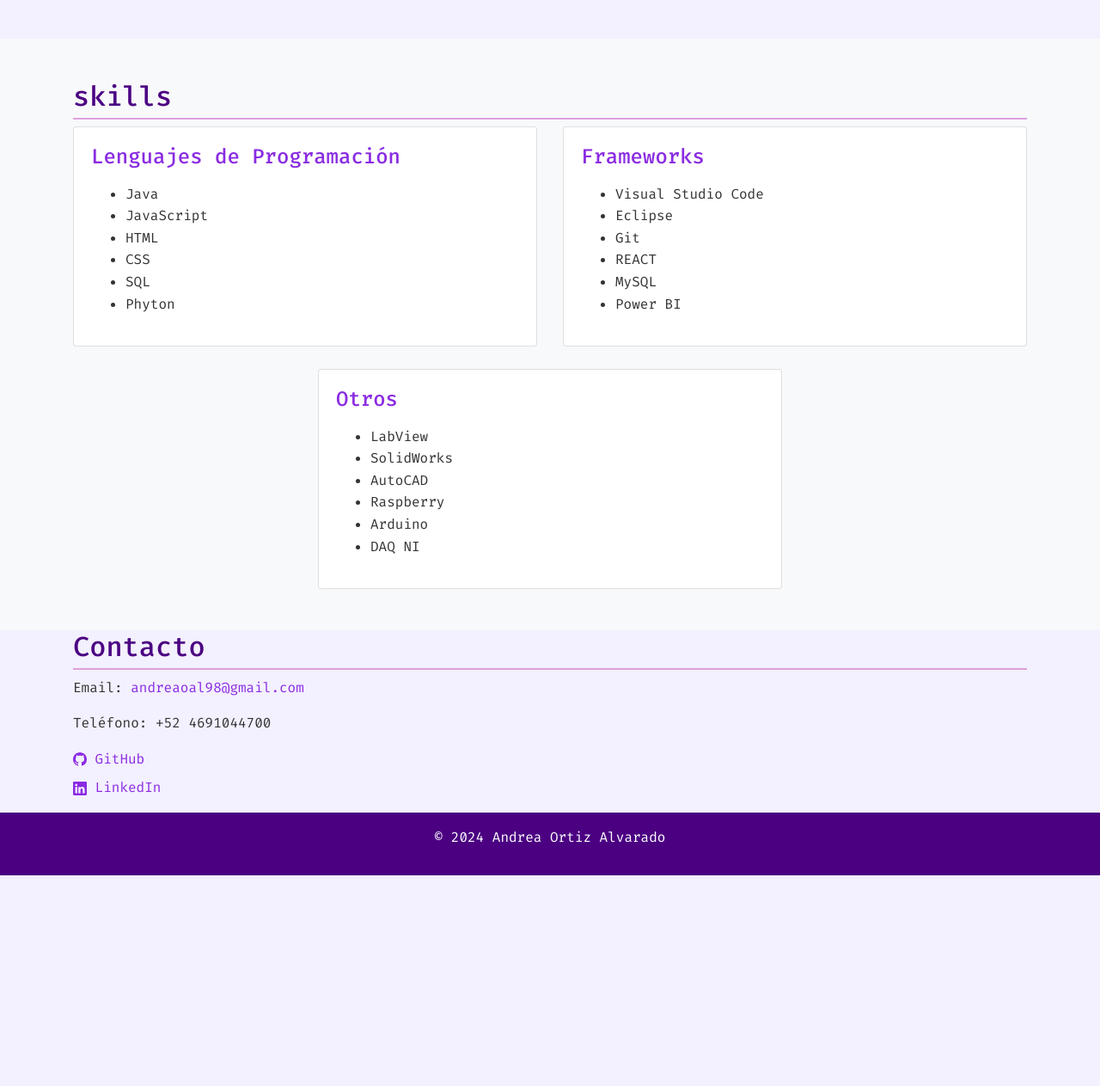
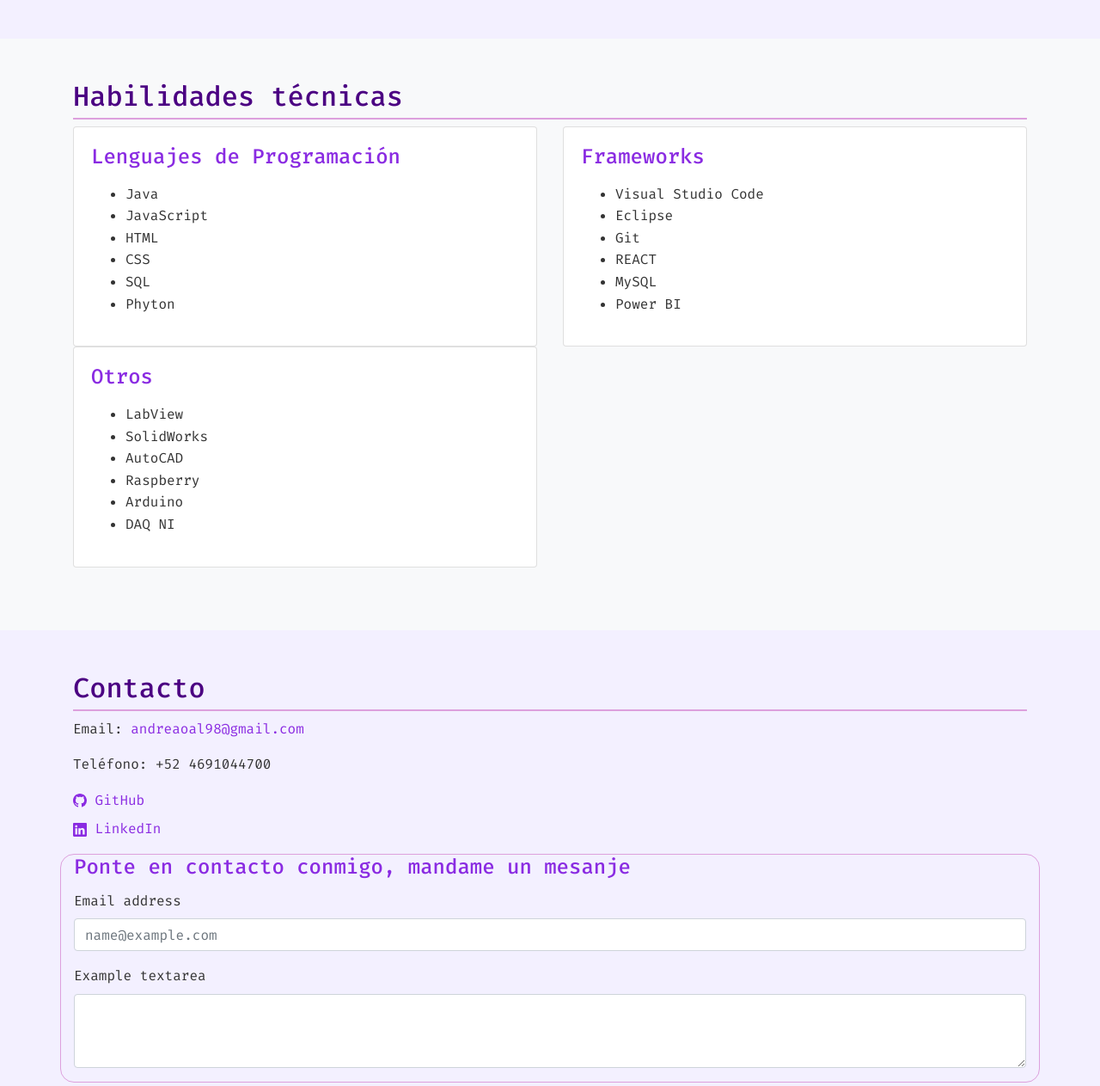
Before and after one commit to AndyOrtizA/PortafolioWeb, a plain HTML site: page index.html in a window 1280 px wide. Shown: the part 1859-3122 px from the top of the page at 86% size. Before the commit the page ends 2877 px from the top, so only its background shows below. Drawn offline with nearby package versions, Linux system fonts and the light colour scheme.

Commit message:
Se comenzo el formulario de contacto

```diff
--- a/css/styles.css
+++ b/css/styles.css
@@ -67,3 +67,8 @@ body {
   .cv button:hover{
     color: #dda0dd;
   }
+
+ .formulario{
+    border: solid #dda0dd 1px;
+    border-radius: 1rem;
+ }
--- a/index.html
+++ b/index.html
@@ -51,7 +51,7 @@
             <span class="button_top"> CV-Inglés </span>
         </button>
         </a>
-        <a href="./src/CV_AndreaOrtizAlvarado .pdf" download="CVAndreaOrtiz.pdf">
+        <a href="./src/CV_AndreaOrtizAlvarado.pdf" download="CVAndreaOrtiz.pdf">
           <button>
               <span class="button_top"> CV-Español </span>
           </button>
@@ -124,7 +124,7 @@
             <div class="card-body">
               <h5 class="card-title">Maestría en Ingeniería Mecánica </h5>
               <p class="card-text"><strong>Universidad de Guanajuato</strong> <br> agosto 2021-septiembre 2023 </p>
-              <small>Desarrolle mis habilidades en el área de investigación. </small>
+              <small>Desarrollé mis habilidades en el área de investigación. </small>
             </div>
           </div>
         </div>
@@ -145,10 +145,10 @@
 
   <section id="skills" class="py-5 bg-light">
     <div class="container">
-      <h2 class="text">skills</h2>
+      <h2 class="text">Habilidades técnicas</h2>
 
 
-      <div class="justify-content-center">
+      <div class="justify-content-center center">
         <div class="row row-cols-1 row-cols-md-2 g-4">
           <div class="col">
             <div class="card">
@@ -184,11 +184,6 @@
               </div>
             </div>
           </div>
-        </div>
-      </div>
-      <br>
-
-      <div class="row row-cols-1 row-cols-md-2 g-4 justify-content-center">
           <div class="col">
             <div class="card">
               <div class="card-body">
@@ -207,13 +202,16 @@
             </div>
           </div>
         </div>
+      </div>
+      <br>
+
 
 
     </div>
   </section>
 
 
-  <section id="contact" class="py-5s">
+  <section id="contact" class="py-5">
     <div class="container">
       <h2 class="text">Contacto</h2>
       <p>Email: <a href="mailto:andreaoal98@gmail.com">andreaoal98@gmail.com</a></p>
@@ -227,6 +225,24 @@
         </svg> LinkedIn</a></li>
       </ul>
     </div>
+
+    <div class="container formulario">
+      <form action="">
+        <h5 class="card-title">Ponte en contacto conmigo, mandame un mesanje </h5>
+
+        <div class="mb-3">
+          <label for="exampleFormControlInput1" class="form-label">Email address</label>
+          <input type="email" class="form-control" id="exampleFormControlInput1" placeholder="name@example.com">
+        </div>
+        <div class="mb-3">
+          <label for="exampleFormControlTextarea1" class="form-label">Example textarea</label>
+          <textarea class="form-control" id="exampleFormControlTextarea1" rows="3"></textarea>
+        </div>
+      </form>
+    </div>
+
+
+
   </section>
 
 
@@ -242,5 +258,7 @@
   <!-- Bootstrap -->
   <script src="https://cdn.jsdelivr.net/npm/@popperjs/core@2.5.4/dist/umd/popper.min.js"></script>
   <script src="https://stackpath.bootstrapcdn.com/bootstrap/4.5.2/js/bootstrap.min.js"></script>
+  <!-- JS -->
+   <script src="./js/main.js"></script>
 </body>
 </html>
```
Also changed, not shown: 3 other files. Lines whose indentation alone changed are shown as unchanged.
